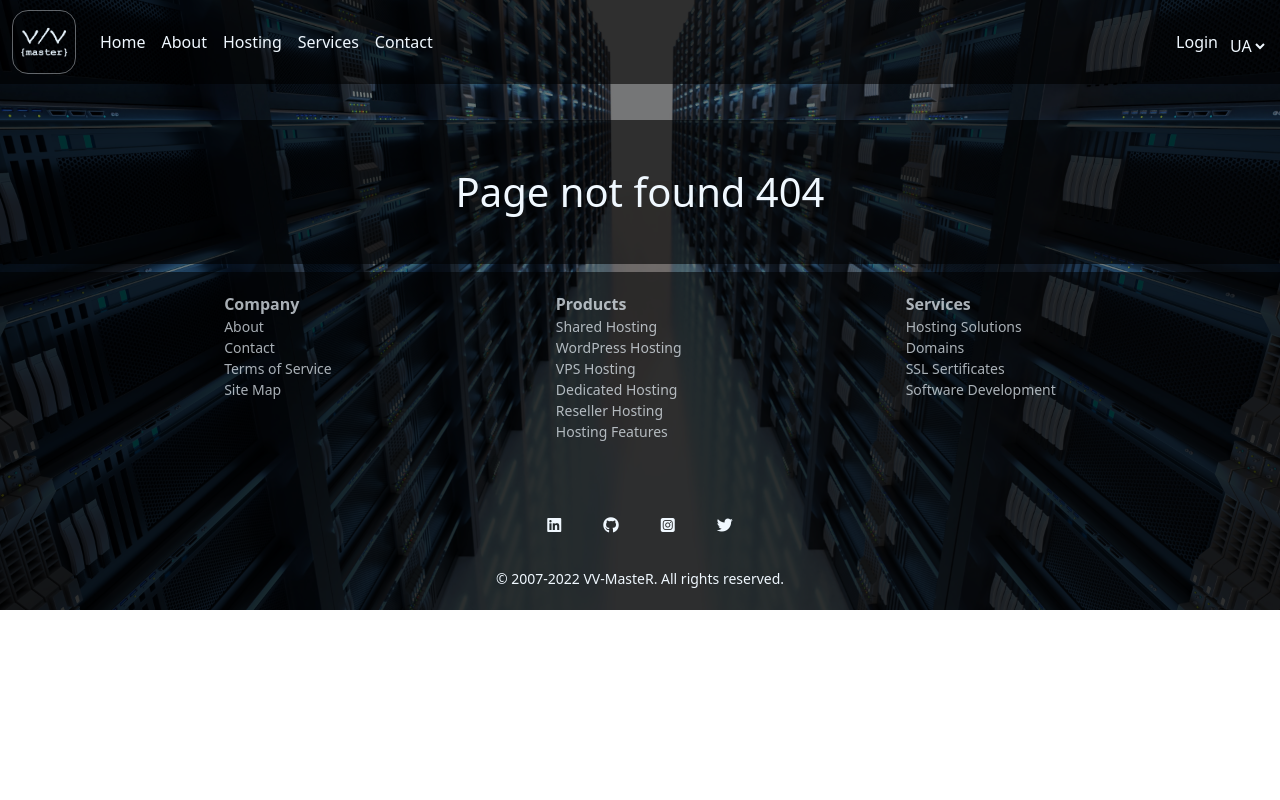
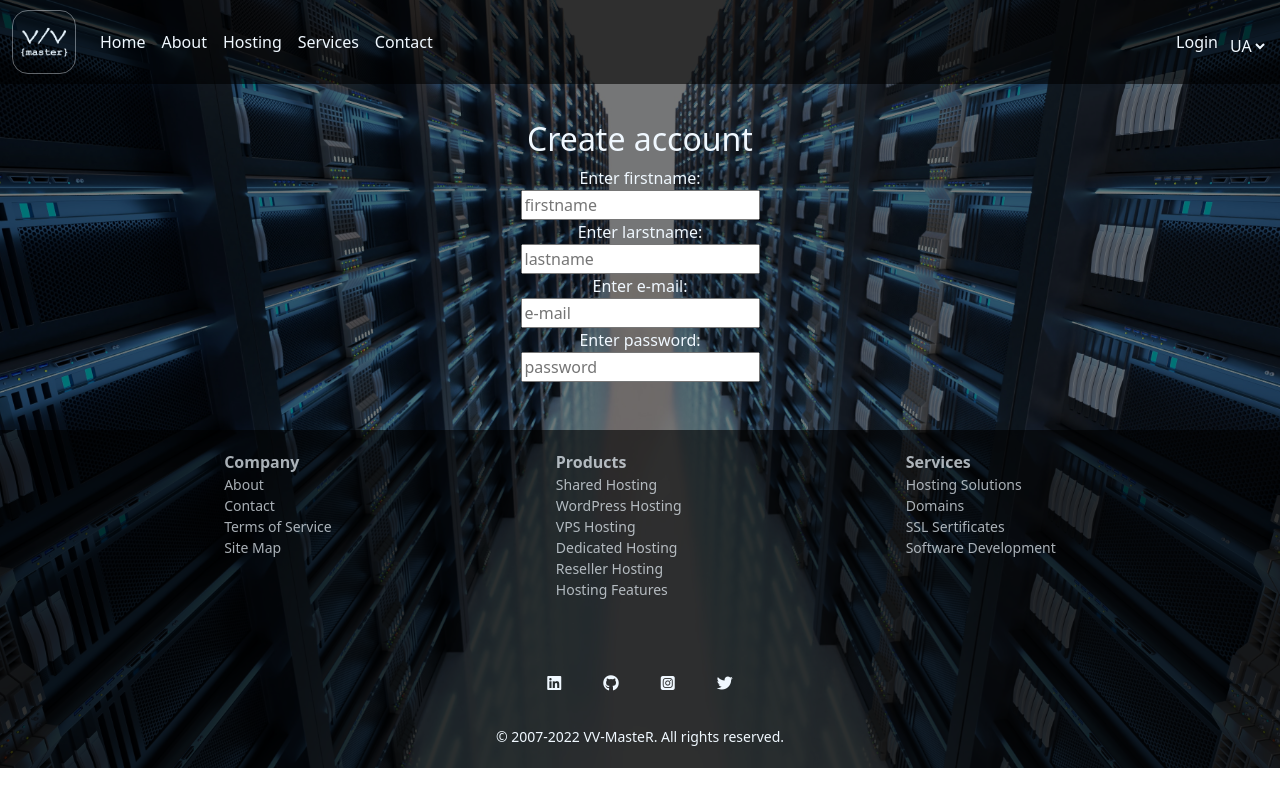
Before and after one commit to annasvrv/vv_master_page, a React (Create React App) app: page /Register in a window 1280 px wide. Built offline with nearby package versions, Linux system fonts and the light colour scheme.

Commit message:
created register form

```diff
--- a/src/App.js
+++ b/src/App.js
@@ -6,6 +6,8 @@ import About from "./components/About/About";
 import Contact from "./components/Contact/Contact";
 import Hosting from "./components/Hosting/Hosting";
 import Services from "./components/Services/Services";
+import Login from "./components/Login/Login";
+import Register from "./components/Register/Register";
 import Other from "./components/Errors/Other";
 import "./styles/App.css";
 
@@ -25,6 +27,9 @@ export default function App(props) {
               <Route exact path="/Hosting" element={<Hosting />} />
               <Route exact path="/Services" element={<Services />} />
               <Route exact path="/Contact" element={<Contact />} />
+              <Route exact path="/Login" element={<Login />} />
+              <Route exact path="/Register" element={<Register />} />
+
               <Route path="*" element={<Other />} />
             </Routes>
           </section>
--- a/src/components/About/About.css
+++ b/src/components/About/About.css
@@ -3,3 +3,12 @@
   color: var(--text-color);
   background-color: var(--blocks-color);
 }
+
+.About ul {
+  list-style: none;
+  padding: 0;
+}
+
+.About li {
+  text-align: center;
+}
--- a/src/components/Header/Header.js
+++ b/src/components/Header/Header.js
@@ -121,7 +121,7 @@ export default function Header() {
 
             <ul className="navbar-nav ms-auto mb-2 mb-lg-0">
               <li className="nav-item">
-                <a className="nav-link" href="/">
+                <a className="nav-link" href="/Login">
                   Login
                 </a>
               </li>
--- a/src/components/Hosting/Hosting.css
+++ b/src/components/Hosting/Hosting.css
@@ -3,3 +3,12 @@
   color: var(--text-color);
   background-color: var(--blocks-color);
 }
+
+.Hosting ul {
+  list-style: none;
+  padding: 0;
+}
+
+.Hosting li {
+  text-align: center;
+}
--- /dev/null
+++ b/src/components/Login/Login.css
@@ -0,0 +1,9 @@
+.Login {
+  color: var(--text-color);
+  text-align: center;
+}
+
+.Login a {
+  /* text-decoration: none; */
+  color: var(--text-color);
+}
--- /dev/null
+++ b/src/components/Login/Login.js
@@ -0,0 +1,24 @@
+import React from "react";
+
+import "./Login.css";
+
+export default function Login() {
+  return (
+    <div className="Login">
+      <h2>Login</h2>
+      <form action="">
+        <label htmlFor="username">Enter username:</label>
+        <br />
+        <input type="text" placeholder="your username" />
+        <br />
+        <label htmlFor="password">Enter password:</label>
+        <br />
+        <input type="password" placeholder="your password" />
+      </form>
+
+      <p className="mt-5">
+        Don't have account? <a href="/Register">Register now</a>
+      </p>
+    </div>
+  );
+}
--- /dev/null
+++ b/src/components/Register/Register.css
@@ -0,0 +1,4 @@
+.Register {
+  text-align: center;
+  color: var(--text-color);
+}
--- /dev/null
+++ b/src/components/Register/Register.js
@@ -0,0 +1,31 @@
+import React from "react";
+
+import "./Register.css";
+
+export default function Register() {
+  return (
+    <div className="Register">
+      <h2>
+        Create account
+      </h2>
+      <form action="" className="mb-5">
+        <div>
+          <label htmlFor="first name">Enter firstname:</label> <br />
+          <input type="text" placeholder="firstname" />
+        </div>
+        <div>
+          <label htmlFor="lastname">Enter larstname:</label> <br />
+          <input type="text" placeholder="lastname" />
+        </div>
+        <div>
+          <label htmlFor="email">Enter e-mail:</label> <br />
+          <input type="email" placeholder="e-mail" />
+        </div>
+        <div>
+          <label htmlFor="password">Enter password:</label> <br />
+          <input type="password" placeholder="password" />
+        </div>
+      </form>
+    </div>
+  );
+}
--- a/src/components/Services/Services.css
+++ b/src/components/Services/Services.css
@@ -3,3 +3,12 @@
   color: var(--text-color);
   background-color: var(--blocks-color);
 }
+
+.Services ul {
+  list-style: none;
+  padding: 0;
+}
+
+.Services li {
+  text-align: center;
+}
--- a/src/index.js
+++ b/src/index.js
@@ -13,6 +13,8 @@ let menu = {
   Hosting: "/Hosting",
   Services: "/Services",
   Contact: "/Contact",
+  Login: "/Login",
+  Register: "/Register",
 };
 
 const root = ReactDOM.createRoot(document.getElementById("root"));
```
